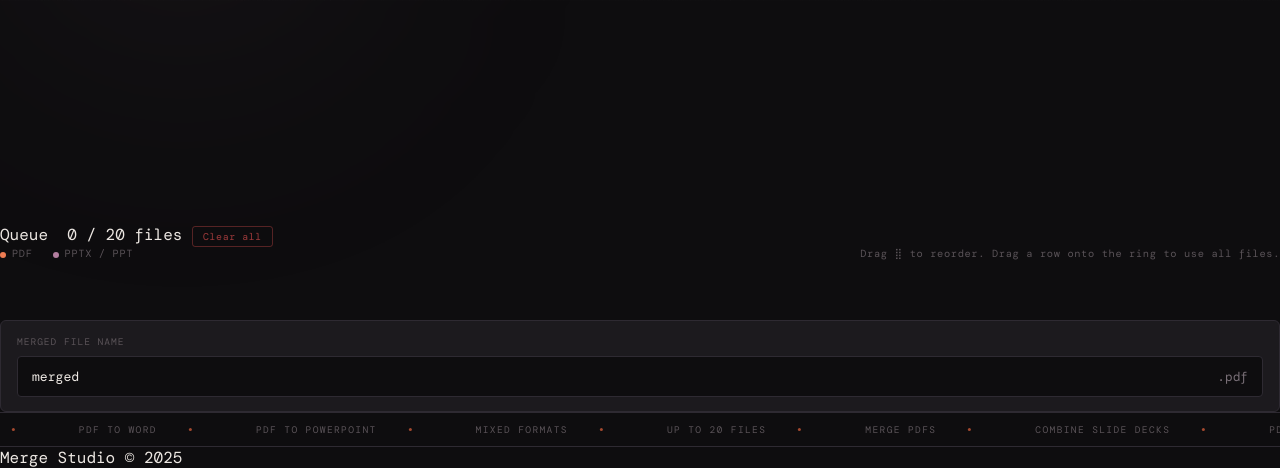
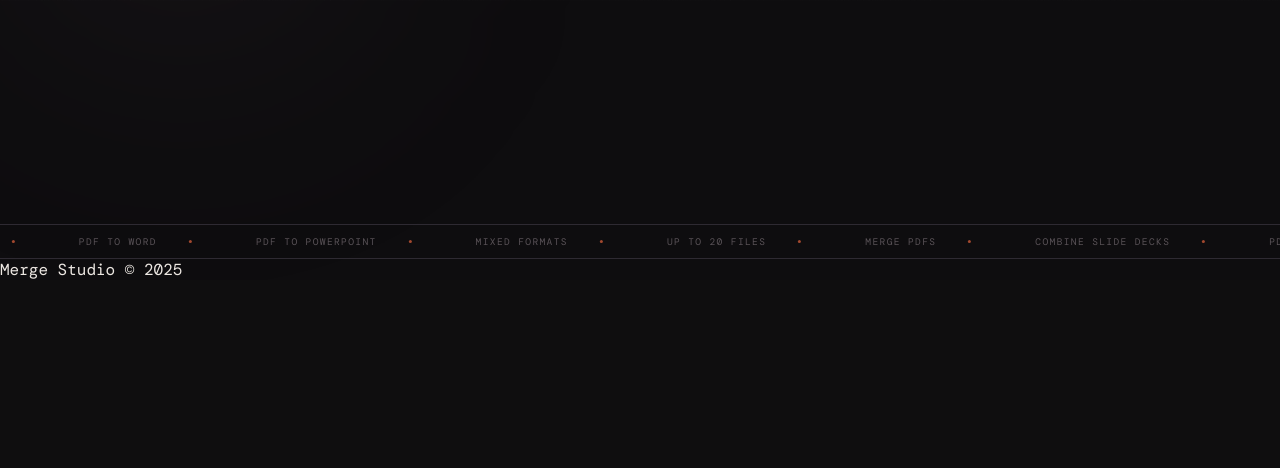
Before and after one commit to Kritheesh14/DocMerge, a Flask app: template Web_App_conversion/templates/index.html in a window 1280 px wide. Shown: the part 799-1267 px from the top of the page. After the commit the page ends 1078 px from the top, so only its background shows below. Run offline with Flask 3, Linux system fonts and the light colour scheme; the template is opened without the code that fills it, so the values that code supplies are empty; some web fonts are replaced.

Commit message:
update and hide initial queue hidden state and ticker items

```diff
--- a/Web_App_conversion/templates/index.html
+++ b/Web_App_conversion/templates/index.html
@@ -29,7 +29,7 @@
 
   <input type="file" id="file-input" multiple accept=".pdf,.pptx,.ppt" hidden />
 
-  <section class="queue" id="queue">
+  <section class="queue" id="queue" hidden>
     <div class="queue-head">
       <span>Queue &nbsp;<span id="count">0</span> / 20 files</span>
       <button class="btn-clear" id="clear-btn">Clear all</button>
```
